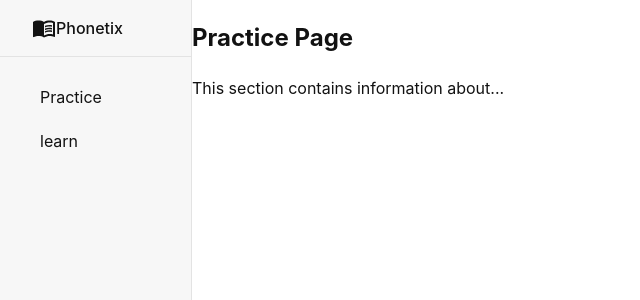
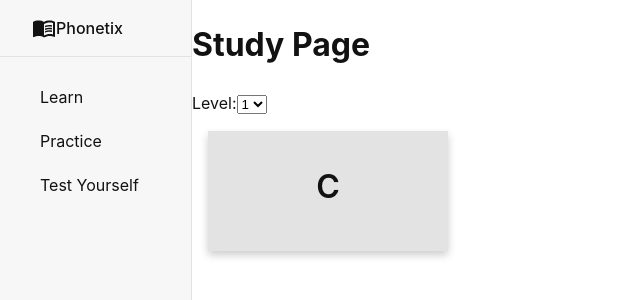
Before and after one commit to Ofri-Streichman/phonetic-learning, a React (Create React App) app: page / in a window 1280 px wide. Both pictures are taken after a click on the link "Practice". Shown: the top 300 px of the page, without its empty margins (0-640 px from the left). Built offline with nearby package versions, Linux system fonts and the light colour scheme.

Commit message:
checkpoint for merge practice and learn

```diff
--- a/package.json
+++ b/package.json
@@ -13,6 +13,7 @@
     "@testing-library/user-event": "^13.5.0",
     "react": "^18.2.0",
     "react-dom": "^18.2.0",
+    "react-numeric-input": "^2.2.3",
     "react-router-dom": "^6.16.0",
     "react-scripts": "5.0.1",
     "shortid": "^2.2.16",
--- /dev/null
+++ b/src/components/Level-selector.jsx
@@ -0,0 +1,19 @@
+import React, { useState } from 'react';
+import shortid from 'shortid';
+
+
+export default function LevelSelector(props){
+    const [level, setLevel] = useState(1);
+
+    function changeLevel(e){
+        setLevel(e.target.value)
+        props.changeLevel(e.target.value)
+    }
+
+    return (<label>
+        Level:
+        <select name="level" onChange={changeLevel} value={level}>
+            {[...Array(props.maxLevel).keys()].map((x) => <option key={shortid.generate()} value={x + 1} >{x + 1}</option>)}
+        </select>
+    </label>)
+}
--- /dev/null
+++ b/src/components/Study-card.jsx
@@ -0,0 +1,17 @@
+import React from 'react';
+
+
+export default function StudyCard(props) {
+    return (
+        <div className="flip-card">
+            <div className="flip-card-inner">
+                <div className="flip-card-front">
+                    <p>{props.letter}</p>
+                </div>
+                <div className="flip-card-back">
+                    <p>{props.word}</p>
+                </div>
+            </div>
+        </div>
+    )
+}
--- /dev/null
+++ b/src/components/Test-card.jsx
@@ -0,0 +1,34 @@
+import React, {useState} from 'react';
+import CheckBoxIcon from '@mui/icons-material/CheckBox';
+
+
+export default function LetterCard(props) {
+
+
+    function handleSubmit(e) {
+        // Prevent the browser from reloading the page
+        e.preventDefault();
+        // Read the form data
+        const userInputVal =  Object.fromEntries((new FormData(e.target)).entries()).userInput;
+        var userInput = document.querySelector('#userInput');
+        // console
+        userInput.value = '';
+        props.checkInput(userInputVal);
+    }
+
+
+
+
+    return <div className={"Card " + props.visualQue}>
+        <h2>{props.text}</h2>
+
+        <div className="CardInput">
+            <form method="post" onSubmit={handleSubmit} autocomplete="off">
+                <label>
+                    <input name="userInput" id="userInput" />
+                </label>
+                <button type="submit"><CheckBoxIcon /></button>
+            </form>
+        </div>
+    </div>
+}
--- a/src/index.css
+++ b/src/index.css
@@ -396,3 +396,108 @@ i {
   justify-content: center;
   width: 100%;
 }
+
+/* ----------------------------------- */
+#practice-page{
+  background-color: #eeb004;
+  display: flex;
+  flex-direction: column;
+}
+
+#practice-page >h1{
+  background-color: #3992ff;
+}
+
+.Card{
+  display: flex;
+  flex-direction: column;
+  margin: 1rem;
+ padding: 1rem;
+ justify-content: center;
+ align-items: center;
+ background-color: #e3e3e3;
+ border-radius: 6px;
+}
+
+.CardInput button{
+  margin-left: 0.5rem;
+}
+
+
+#test-page {
+  background-color: #fff9e9;
+  display: flex;
+  flex-direction: column;
+  align-items: center;
+  width: 100%;
+}
+
+.card-container{
+  display: flex;
+  height: 100%;
+  justify-content: center;
+}
+
+.card-container>.Card{
+  height: 12rem;
+}
+
+/* .Card.waiting {
+  background-color: #d1d1d1;
+} */
+
+.Card.correct {
+  background-color: #6eed44b7;
+}
+
+.Card.incorrect{
+  background-color: #ff3949c3;
+}
+
+/* ---------------------------- */
+.flip-card {
+  background-color: transparent;
+  width: 15rem;
+  height: 7.5rem;
+  perspective: 1000px;
+}
+
+.flip-card p{
+  font-size: 2rem;
+  font-weight: 600;
+}
+
+.flip-card-inner {
+  position: relative;
+  width: 100%;
+  height: 100%;
+  text-align: center;
+  transition: transform 0.6s;
+  transform-style: preserve-3d;
+  box-shadow: 0 4px 8px 0 rgba(0, 0, 0, 0.2);
+  display: flex;
+    flex-direction: column;
+    margin: 1rem;
+    padding: 1rem;
+    justify-content: center;
+    align-items: center;
+    background-color: #e3e3e3;
+}
+
+.flip-card:hover .flip-card-inner {
+  transform: rotateY(180deg);
+}
+
+.flip-card-front,
+.flip-card-back {
+  position: absolute;
+  width: 100%;
+  height: 100%;
+  -webkit-backface-visibility: hidden;
+  backface-visibility: hidden;
+}
+
+.flip-card-back {
+  background-color: #6eed44b7;
+  transform: rotateY(180deg);
+}
--- a/src/pages/App.jsx
+++ b/src/pages/App.jsx
@@ -2,11 +2,13 @@ import React, { Component } from 'react';
 
 import Learn from './Learn';
 import Practice from './Practice';
+import Test from './Test';
 
 import alphabet from '../phonetic_alphabet.json'
 
 function App(props) {
   // console.log(alphabet);
+  let maxLevel =5;
 
 
   switch (props.page) {
@@ -16,7 +18,11 @@ function App(props) {
       </>);
     case 'practice':
       return (<>
-        <Practice alphabet={alphabet.dictionary}/>
+        <Practice alphabet={alphabet.dictionary} maxLevel={maxLevel}/>
+      </>);
+    case 'test':
+      return (<>
+        <Test alphabet={alphabet.dictionary} />
       </>);
     default:
       return (
--- a/src/pages/Practice.jsx
+++ b/src/pages/Practice.jsx
@@ -1,15 +1,37 @@
-import React from 'react';
+import React, { useState } from 'react';
+// import NumericInput from 'react-numeric-input';
+import shortid, { generate } from 'shortid';
+import LevelSelector from "../components/Level-selector"
+import Card from "../components/Study-card"
+
+function Study(props) {
+    let alphabet = props.alphabet;
+    const [level, setLevel] = useState(1);
+    const [items, setItems] = useState(generateCards(level));
 
 
-function Practice() {
+    function generateCards(newLevel) {
+        const shuffled = alphabet.sort(() => 0.5 - Math.random());
+        // Get sub-array of first n elements after shuffled
+        let selected = shuffled.slice(0, newLevel);
+        return selected;
+    }
+
+    function changeLevel(newLevel) {
+        setLevel(newLevel)
+        setItems(generateCards(newLevel))
+    }
+
     return (
-        <div>
-            <h2>Practice Page</h2>
+        <div id="study-page">
+            <h1>Study Page</h1>
+
+            <LevelSelector maxLevel={props.maxLevel} changeLevel={changeLevel} level={level} />
             <main>
-                <p>This section contains information about...</p>
+                {items.map((x) => <Card key={shortid.generate()} letter={x.letter} word={x.word} />)}
             </main>
         </div>
     )
 }
 
-export default Practice;
+export default Study;
--- a/src/pages/Root.jsx
+++ b/src/pages/Root.jsx
@@ -23,10 +23,13 @@ export default function Root() {
                 <nav>
                     <ul>
                         <li>
+                            <a onClick={() => loadPage(`learn`)}>Learn</a>
+                        </li>
+                        <li>
                             <a onClick={() => loadPage(`practice`)}>Practice</a>
                         </li>
                         <li>
-                            <a onClick={() => loadPage(`learn`)}>learn</a>
+                            <a onClick={() => loadPage(`test`)}>Test Yourself</a>
                         </li>
                     </ul>
                 </nav>
--- /dev/null
+++ b/src/pages/Test.jsx
@@ -0,0 +1,51 @@
+import React, { useState } from 'react';
+import Card from "../components/Test-card"
+
+function Test(props) {
+    let alphabet = props.alphabet;
+    const [current, setCurrent] = useState(randLetter());
+    const [score, setScore] = useState(0);
+    const [visualQue, setVisualQue] = useState('waiting'); // 'waiting', 'correct' or 'incorrect'
+    const [text, setText] = useState(current.letter);
+
+
+
+    function randLetter() {
+        return alphabet[~~(Math.random() * alphabet.length)]
+    }
+
+    async function checkInput(userInput) {
+        console.log(userInput);
+        console.log(current.word);
+
+        if (userInput.toLowerCase() === current.word.toLowerCase()) {
+            setVisualQue('correct');
+            setScore(score+10);
+        } else {
+            setVisualQue('incorrect');
+        }
+        setText(current.word)
+        await new Promise(r => setTimeout(r, 1000));
+        newRound();
+    }
+
+    async function newRound(){
+        let randLetter = alphabet[~~(Math.random() * alphabet.length)]
+        setVisualQue('waiting')
+        setCurrent(randLetter)
+        setText(randLetter.letter)
+    }
+
+
+    return (
+        <div id="test-page">
+            <h1>Test Yourself</h1>
+            <h2>Your Score: {score}</h2>
+            <div className='card-container'>
+                <Card text={text} visualQue={visualQue} checkInput={checkInput} />
+            </div>
+        </div>
+    )
+}
+
+export default Test;
```
Also changed, not shown: 1 other file (tests, documents, lock files or other folders).
